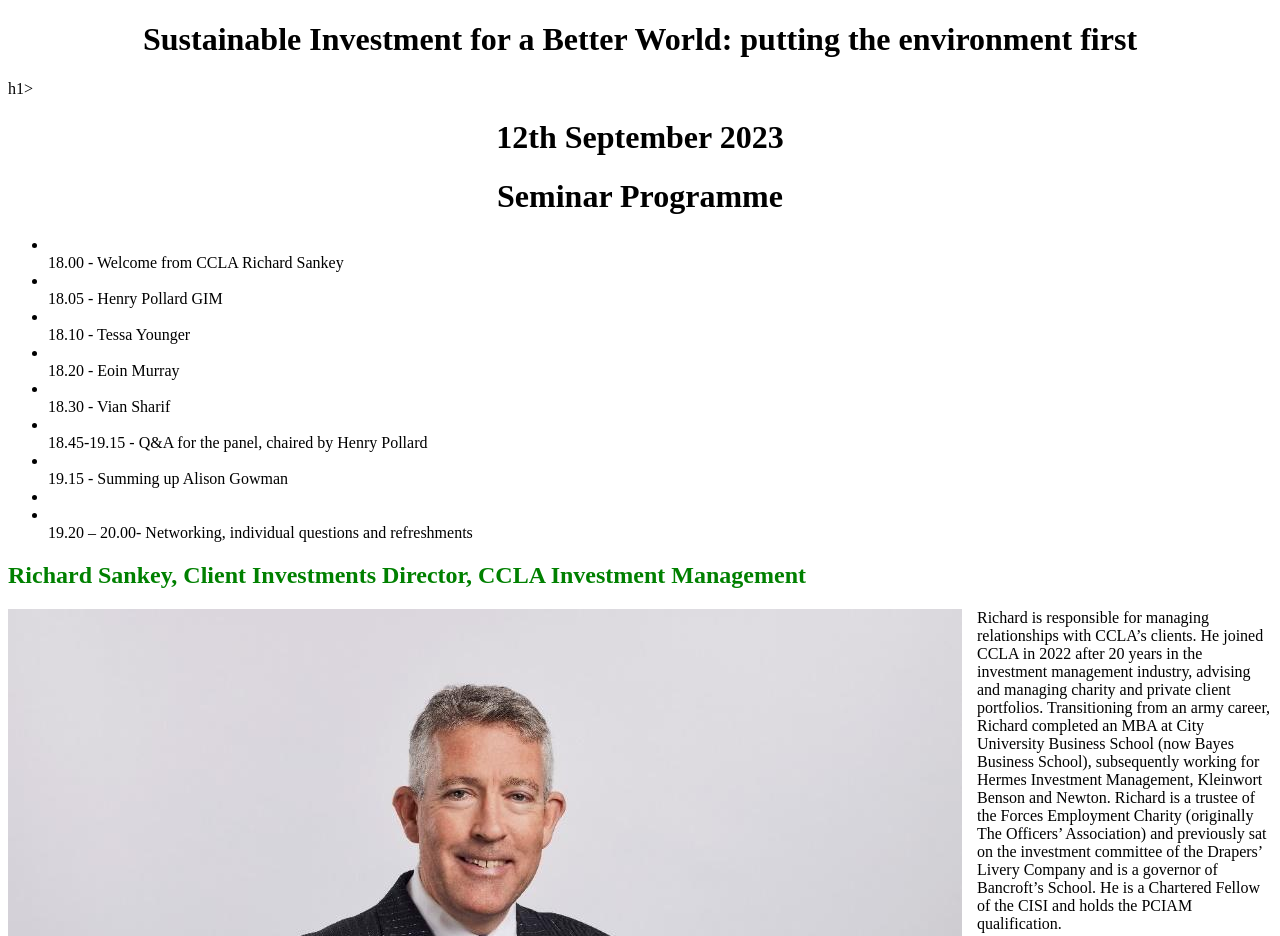
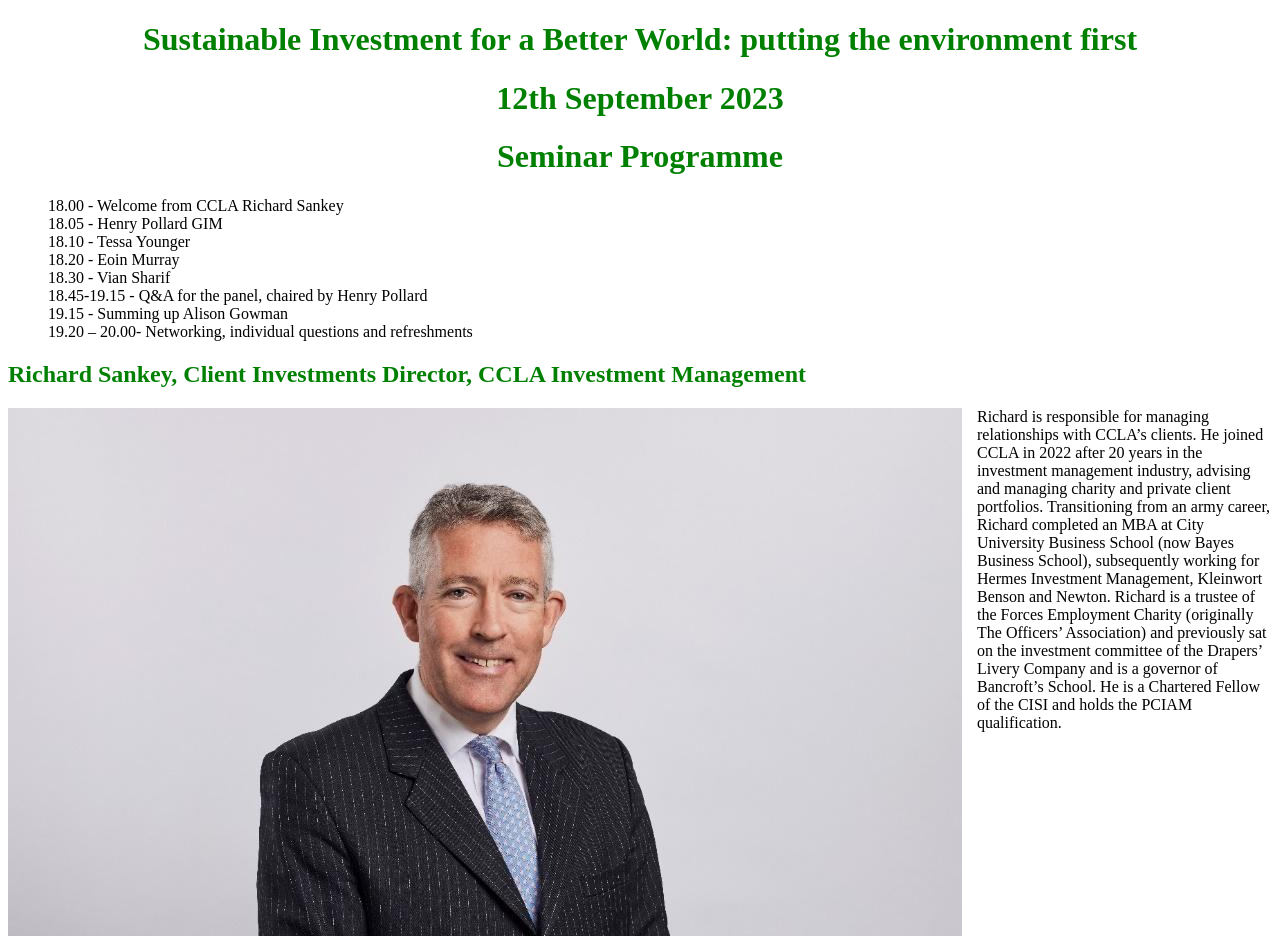
Before and after one commit to wcit-stuart/wcit-stuart.github.io, a plain HTML site: page index.html in a window 1280 px wide. Shown: the top 936 px of the page. Drawn offline with Linux system fonts and the light colour scheme.

Commit message:
Update index.html

```diff
--- a/index.html
+++ b/index.html
@@ -7,17 +7,19 @@ img {
 }
 h1 {
   text-align: center;
+  color: green ;
 }
 h2 {
   color: green;
 }
 li {
   font-weight: bold ;
+  list-style-type: none;
 }
 </style>
 </head>
 <body>
-<h1>Sustainable Investment for a Better World: putting the environment first</h1>h1>
+<h1>Sustainable Investment for a Better World: putting the environment first</h1>
 <h1>12th September 2023</h1>
 <h1>Seminar Programme</h1>
 <ul>
```
